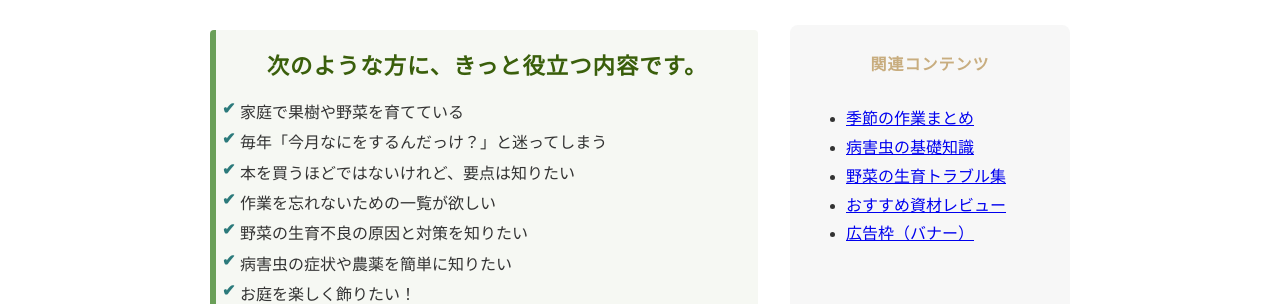
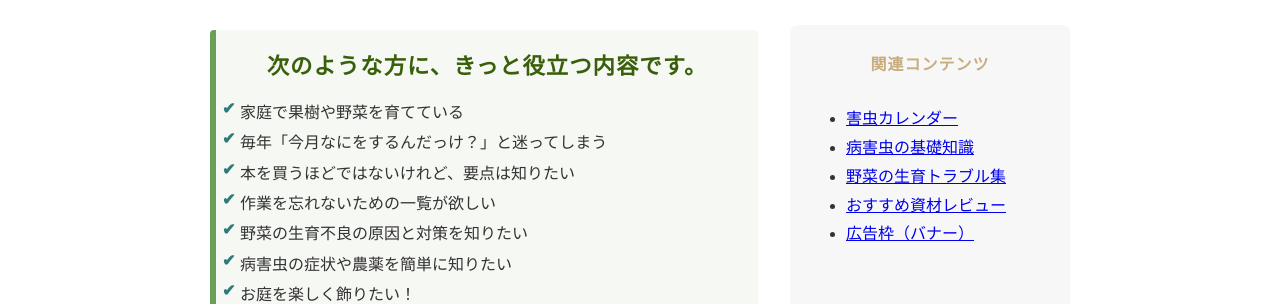
Before and after one commit to shiitake-garden/shiitake-garden.github.io, a Jekyll site: the page built from index.html, in a window 1280 px wide. Shown: the part 467-771 px from the top of the page. Built offline with Jekyll 4.4.1, drawn with Linux system fonts in a browser that asks for light colours.

Commit message:
Update index.html

```diff
--- a/index.html
+++ b/index.html
@@ -31,7 +31,7 @@
   <aside class="for-you-sidebar">
     <h4>関連コンテンツ</h4>
     <ul>
-      <li><a href="#">季節の作業まとめ</a></li>
+      <li><a href="./column_nouyaku3.html">害虫カレンダー</a></li>
       <li><a href="#">病害虫の基礎知識</a></li>
       <li><a href="#">野菜の生育トラブル集</a></li>
       <li><a href="#">おすすめ資材レビュー</a></li>
```
